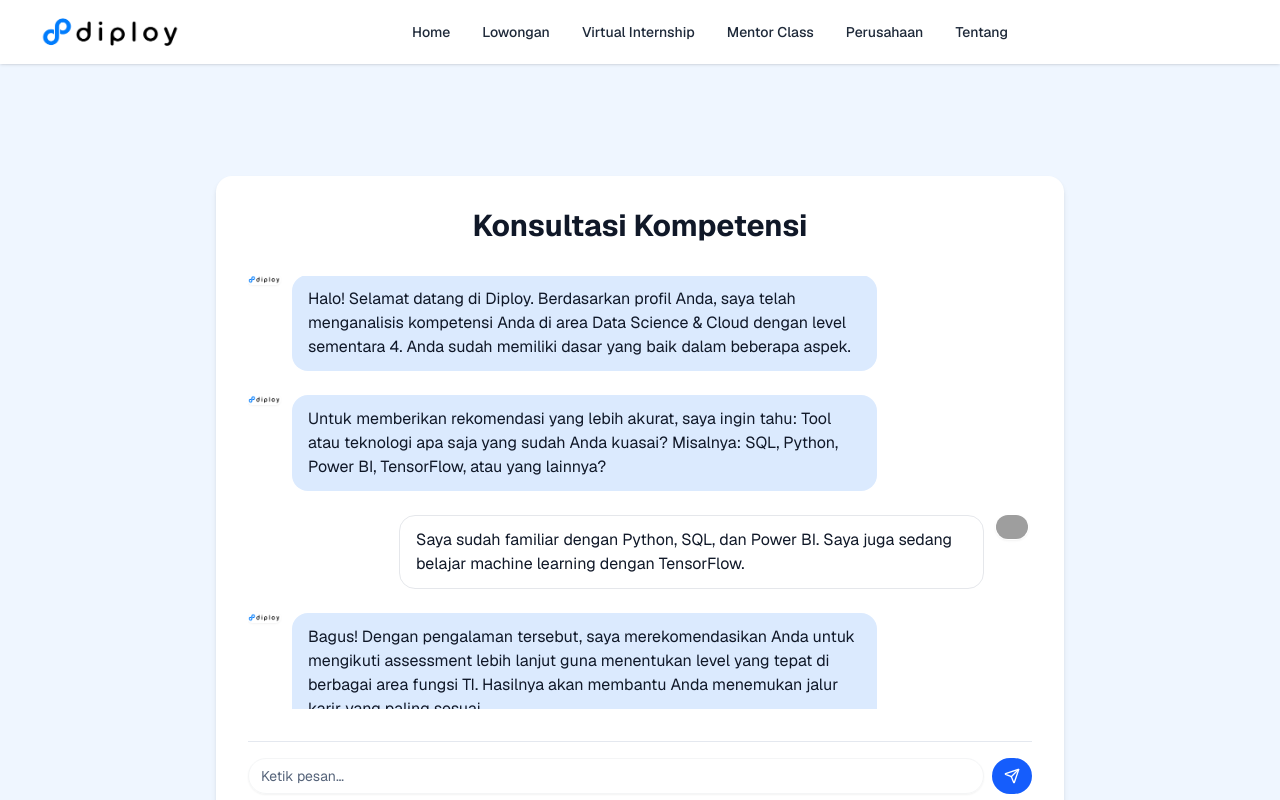
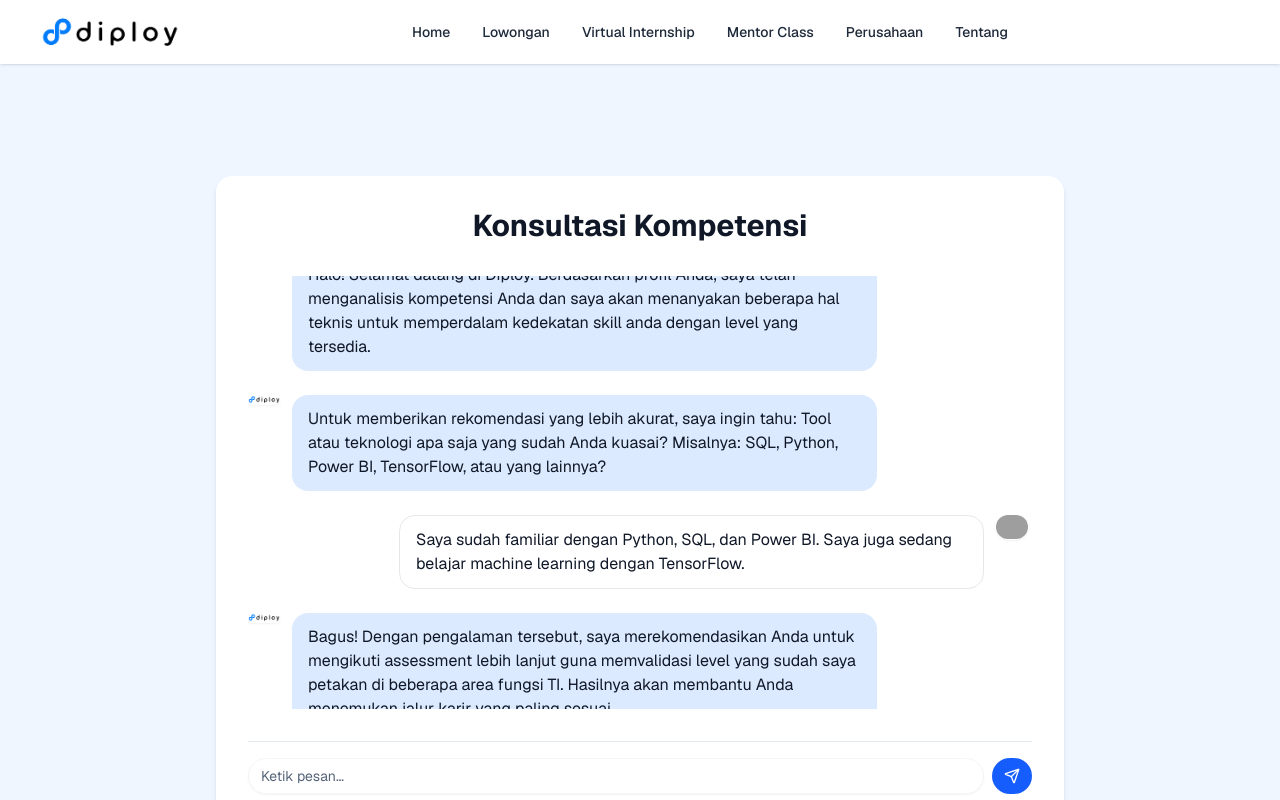
Before and after one commit to salmafthn/Digital-Talent-Pool, a Next.js app in the folder frontend/: page /chatbot in a window 1280 px wide. Shown: the top 800 px of the page. Built offline with nearby package versions, Linux system fonts and the light colour scheme; grey boxes are pictures that could not be loaded.

Commit message:
mock chatbot

```diff
--- a/frontend/app/chatbot/page.tsx
+++ b/frontend/app/chatbot/page.tsx
@@ -14,7 +14,7 @@ const seedMessages: Message[] = [
   {
     id: 1,
     role: "ai",
-    text: "Halo! Selamat datang di Diploy. Berdasarkan profil Anda, saya telah menganalisis kompetensi Anda di area Data Science & Cloud dengan level sementara 4. Anda sudah memiliki dasar yang baik dalam beberapa aspek.",
+    text: "Halo! Selamat datang di Diploy. Berdasarkan profil Anda, saya telah menganalisis kompetensi Anda dan saya akan menanyakan beberapa hal teknis untuk memperdalam kedekatan skill anda dengan level yang tersedia.",
   },
   {
     id: 2,
@@ -29,10 +29,10 @@ const seedMessages: Message[] = [
   {
     id: 4,
     role: "ai",
-    text: "Bagus! Dengan pengalaman tersebut, saya merekomendasikan Anda untuk mengikuti assessment lebih lanjut guna menentukan level yang tepat di berbagai area fungsi TI. Hasilnya akan membantu Anda menemukan jalur karir yang paling sesuai.",
+    text: "Bagus! Dengan pengalaman tersebut, saya merekomendasikan Anda untuk mengikuti assessment lebih lanjut guna memvalidasi level yang sudah saya petakan di beberapa area fungsi TI. Hasilnya akan membantu Anda menemukan jalur karir yang paling sesuai.",
     kind: "invite",
   },
-]
+];
 
 export default function ChatbotPage() {
   const router = useRouter()
@@ -74,9 +74,9 @@ export default function ChatbotPage() {
       const botReply: Message = {
         id: messages.length + 2,
         role: "ai",
-        text: "Terima kasih atas informasinya. Untuk mendapatkan penilaian yang akurat, saya merekomendasikan Anda segera mengikuti assessment untuk menentukan level kompetensi Anda di berbagai area fungsi TI.",
+        text: "Terima kasih atas informasinya. Untuk mendapatkan penilaian yang akurat, saya merekomendasikan Anda segera mengikuti assessment untuk memvalidasi level kompetensi Anda di berbagai area fungsi TI. Silahkan klik tombol dibawah ini untuk melihat pemetaan level anda!",
         kind: "invite",
-      }
+      };
       setMessages((prev) => [...prev, botReply])
     }, 500)
   }
```
